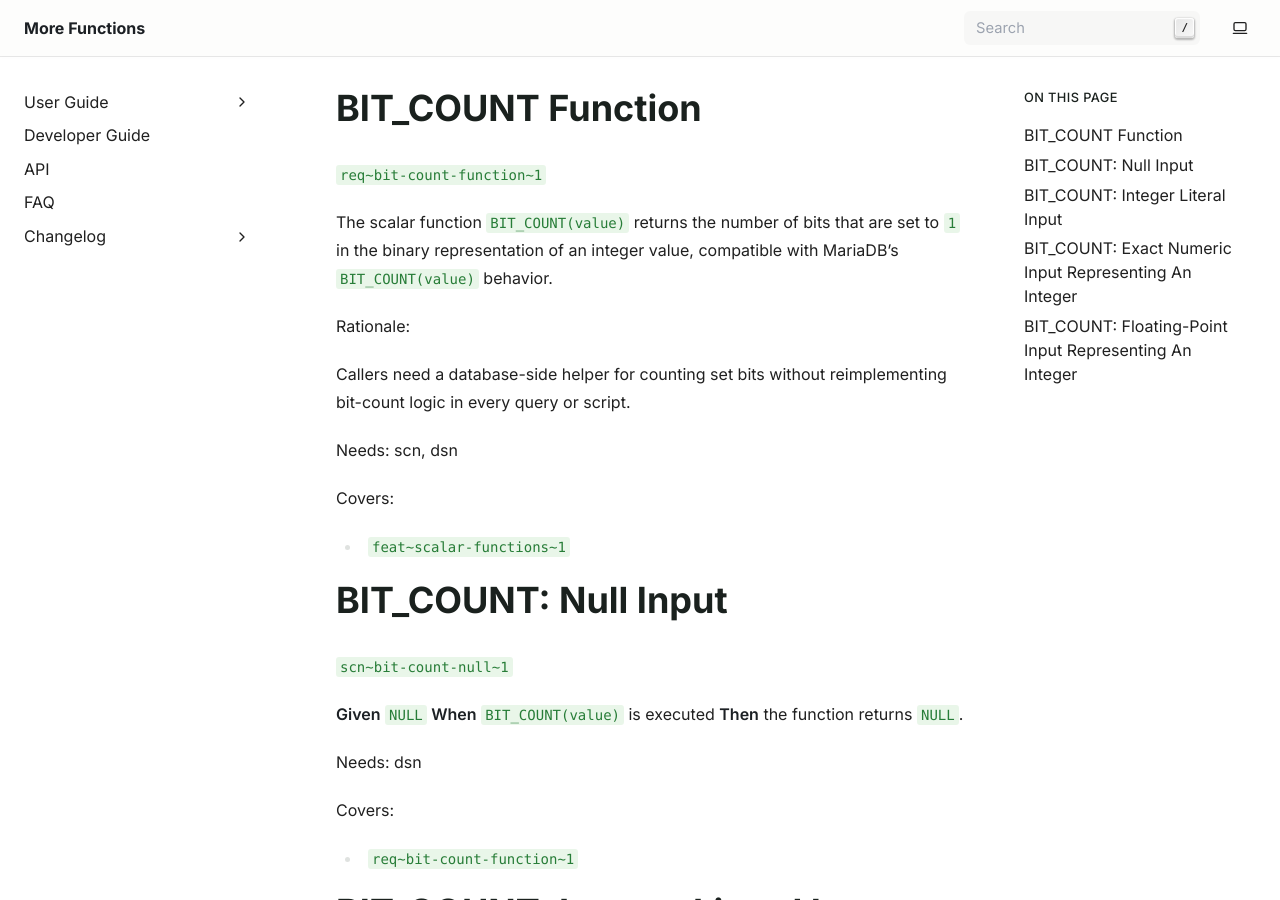
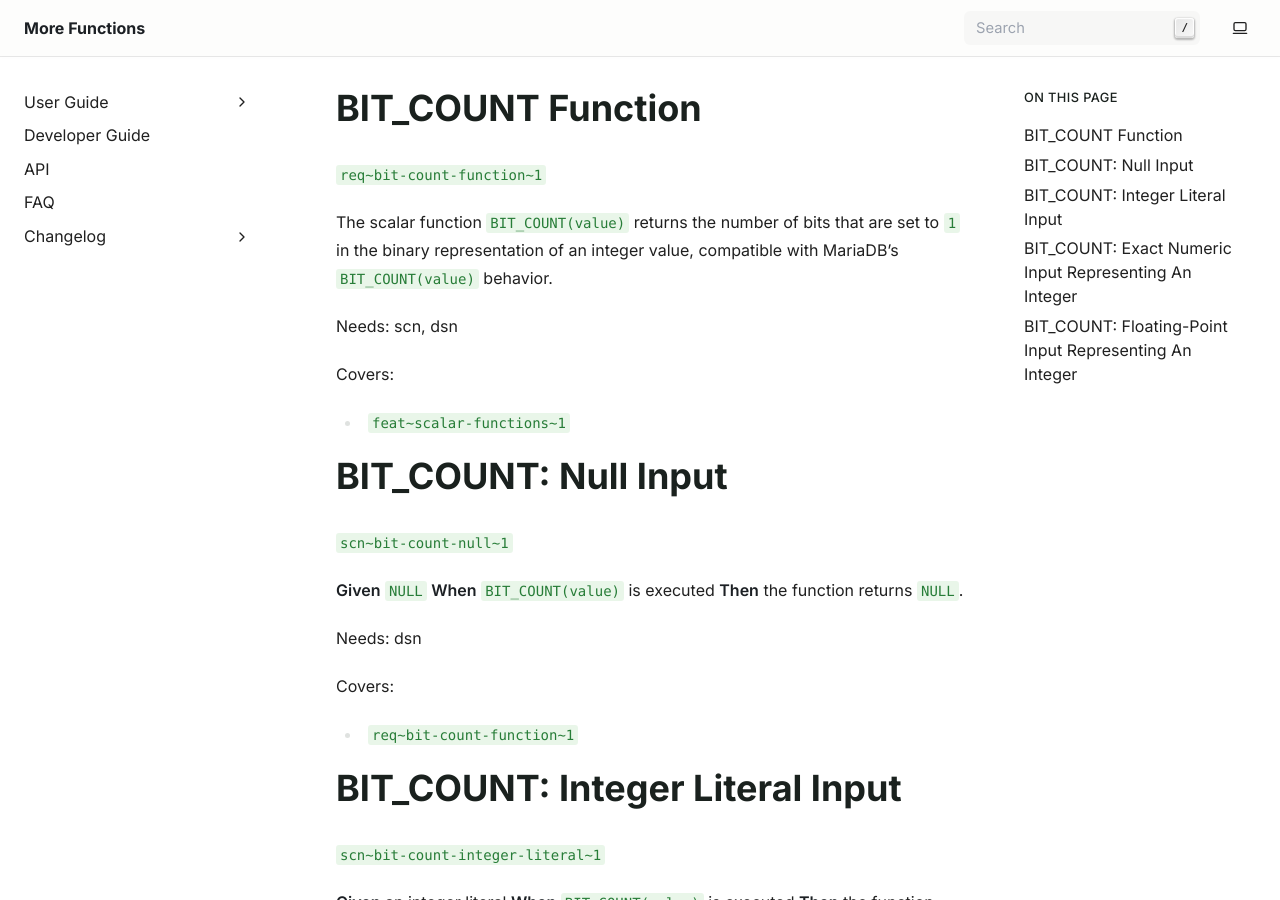
Before and after one commit to exasol-labs/more-functions, a Sphinx documentation site: the page built from doc/system_requirements/scalar_functions/bit_count.md, in a window 1280 px wide and 900 px high. Built offline with Sphinx 7.4.7, drawn with Linux system fonts in a browser that asks for light colours; pages that are not in the unit, such as notebooks, are missing from menus.

Commit message:
#2: Removed obvious rationale.

```diff
--- a/doc/system_requirements/scalar_functions/bit_count.md
+++ b/doc/system_requirements/scalar_functions/bit_count.md
@@ -2,10 +2,6 @@
 `req~bit-count-function~1`
 
 The scalar function `BIT_COUNT(value)` returns the number of bits that are set to `1` in the binary representation of an integer value, compatible with MariaDB's `BIT_COUNT(value)` behavior.
-
-Rationale:
-
-Callers need a database-side helper for counting set bits without reimplementing bit-count logic in every query or script.
 
 Needs: scn, dsn
 
```
